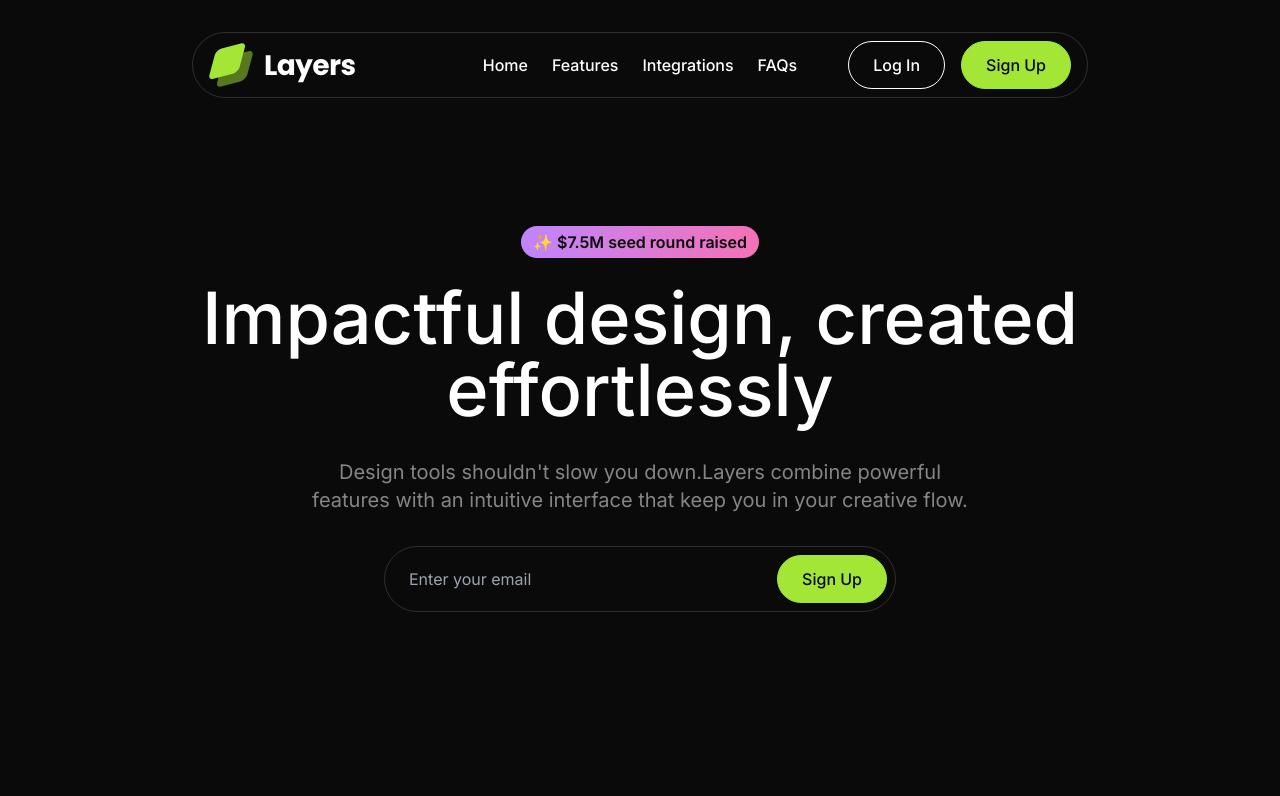
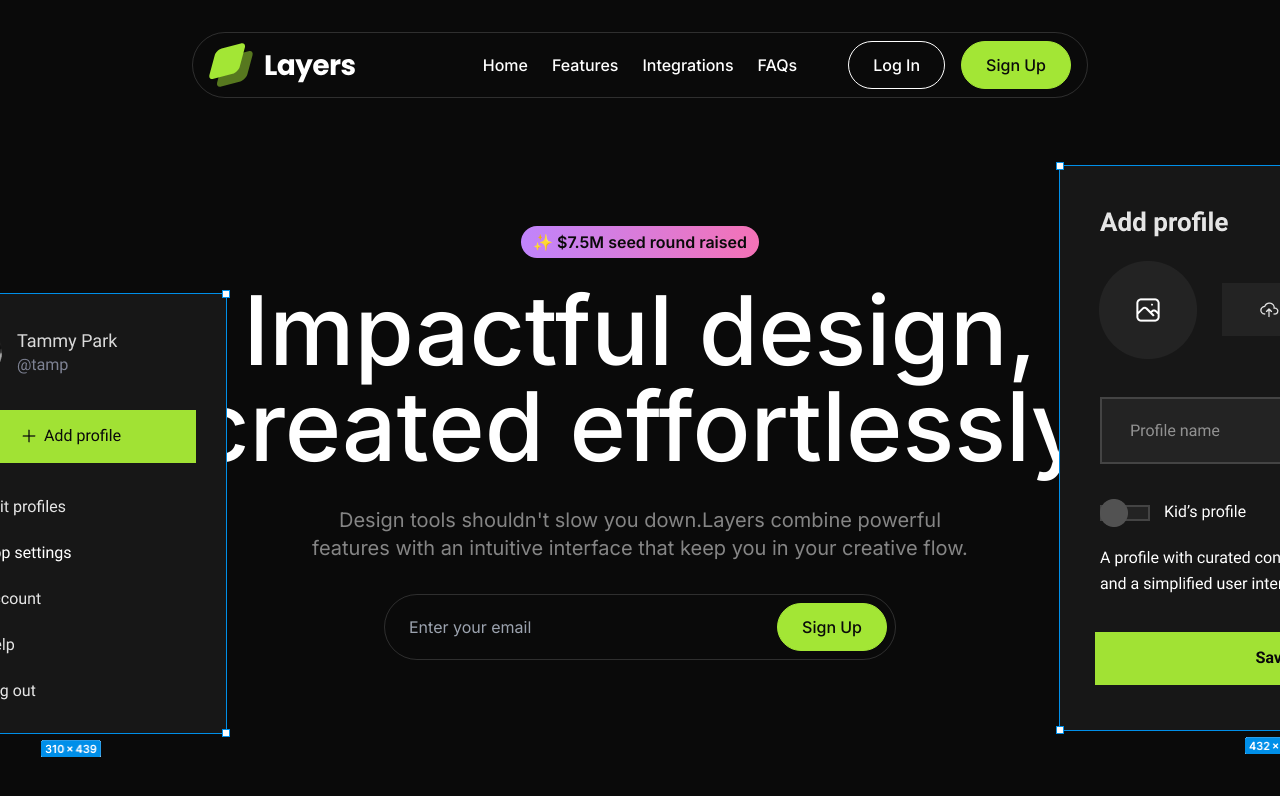
Before and after one commit to MdYusuf47/saas-landing-page-ui-ux, a Next.js app: page / in a window 1280 px wide. Shown: the top 796 px of the page. Built offline with nearby package versions, Linux system fonts and the light colour scheme.

Commit message:
enhance hero section with design side image

```diff
--- a/src/sections/Hero.tsx
+++ b/src/sections/Hero.tsx
@@ -1,24 +1,52 @@
 import Button from "@/components/Button";
 import React from "react";
+import designExample1Image from "@/assets/images/design-example-1.png";
+import designExample2Image from "@/assets/images/design-example-2.png";
+import Image from "next/image";
 
 const Hero = () => {
     return (
-        <section className="py-24">
-            <div className="container">
+        <section className="py-24 overflow-x-clip">
+            <div className="container relative">
+                <div className="absolute -left-32 top-16">
+                    <Image
+                        src={designExample1Image}
+                        alt="Design example 1 image"
+                    />
+                </div>
+                <div className="absolute -right-64 -top-16">
+                    <Image
+                        src={designExample2Image}
+                        alt="Design example 2 image"
+                    />
+                </div>
                 <div className="flex justify-center">
                     <div className="inline-flex py-1 px-3 bg-gradient-to-r from-purple-400 to-pink-400 rounded-full text-neutral-950 font-semibold">
                         ✨ $7.5M seed round raised
                     </div>
                 </div>
-                <h1 className="text-6xl font-medium text-center mt-6 md:text-7xl">Impactful design, created effortlessly</h1>
+                <h1 className="text-6xl font-medium text-center mt-6 md:text-7xl lg:text-8xl">
+                    Impactful design, created effortlessly
+                </h1>
                 <p className="text-center text-xl text-white/50 mt-8 max-w-2xl mx-auto">
                     Design tools shouldn&apos;t slow you down.Layers combine
                     powerful features with an intuitive interface that keep you
                     in your creative flow.
                 </p>
                 <form className="flex border border-white/15 rounded-full p-2 mt-8 max-w-lg mx-auto">
-                    <input type="email" placeholder="Enter your email" className="bg-transparent px-4 md:flex-1"/>
-                    <Button type="submit" variant="primary" size="sm" className="whitespace-nowrap">Sign Up</Button>
+                    <input
+                        type="email"
+                        placeholder="Enter your email"
+                        className="bg-transparent px-4 md:flex-1"
+                    />
+                    <Button
+                        type="submit"
+                        variant="primary"
+                        size="sm"
+                        className="whitespace-nowrap"
+                    >
+                        Sign Up
+                    </Button>
                 </form>
             </div>
         </section>
```
